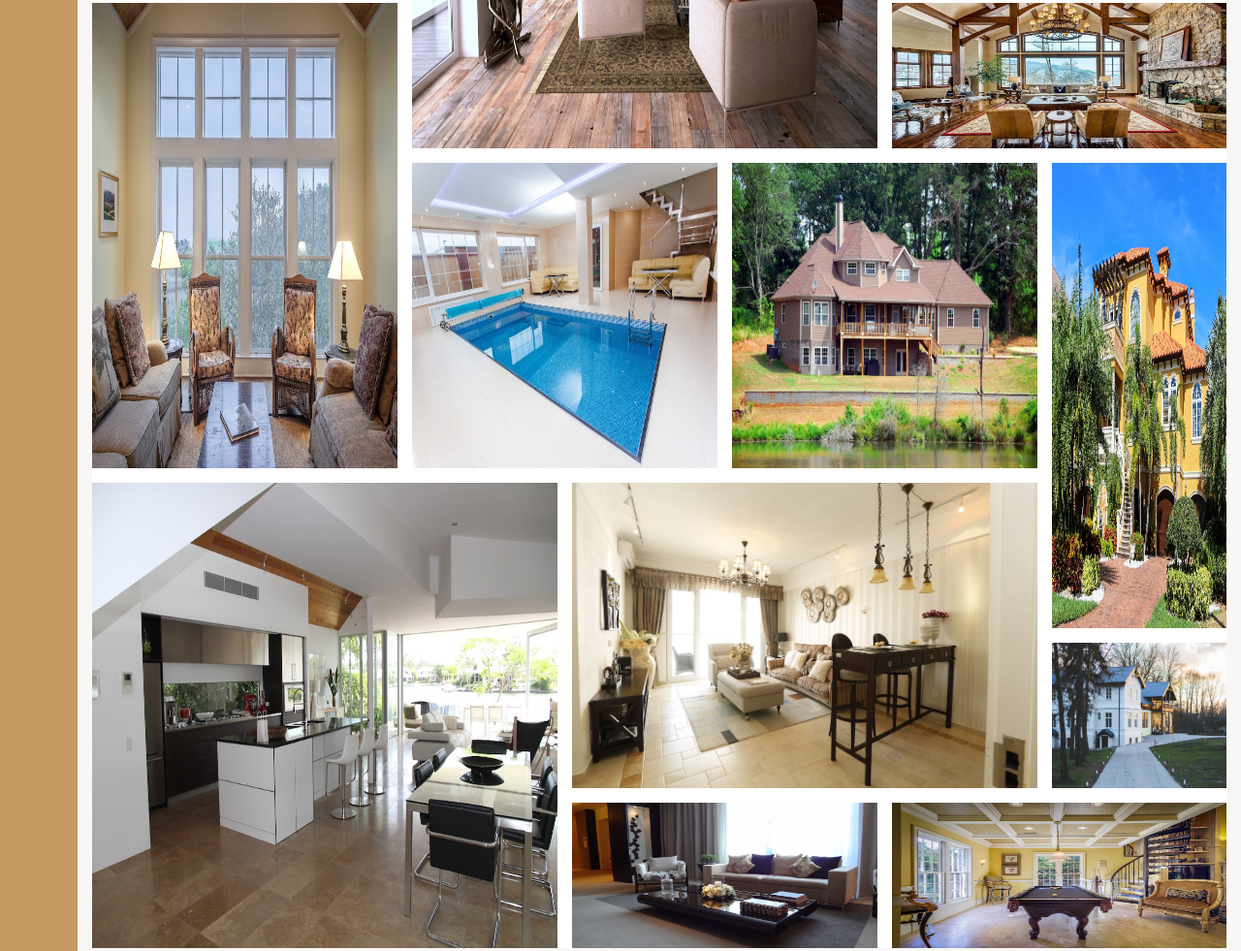
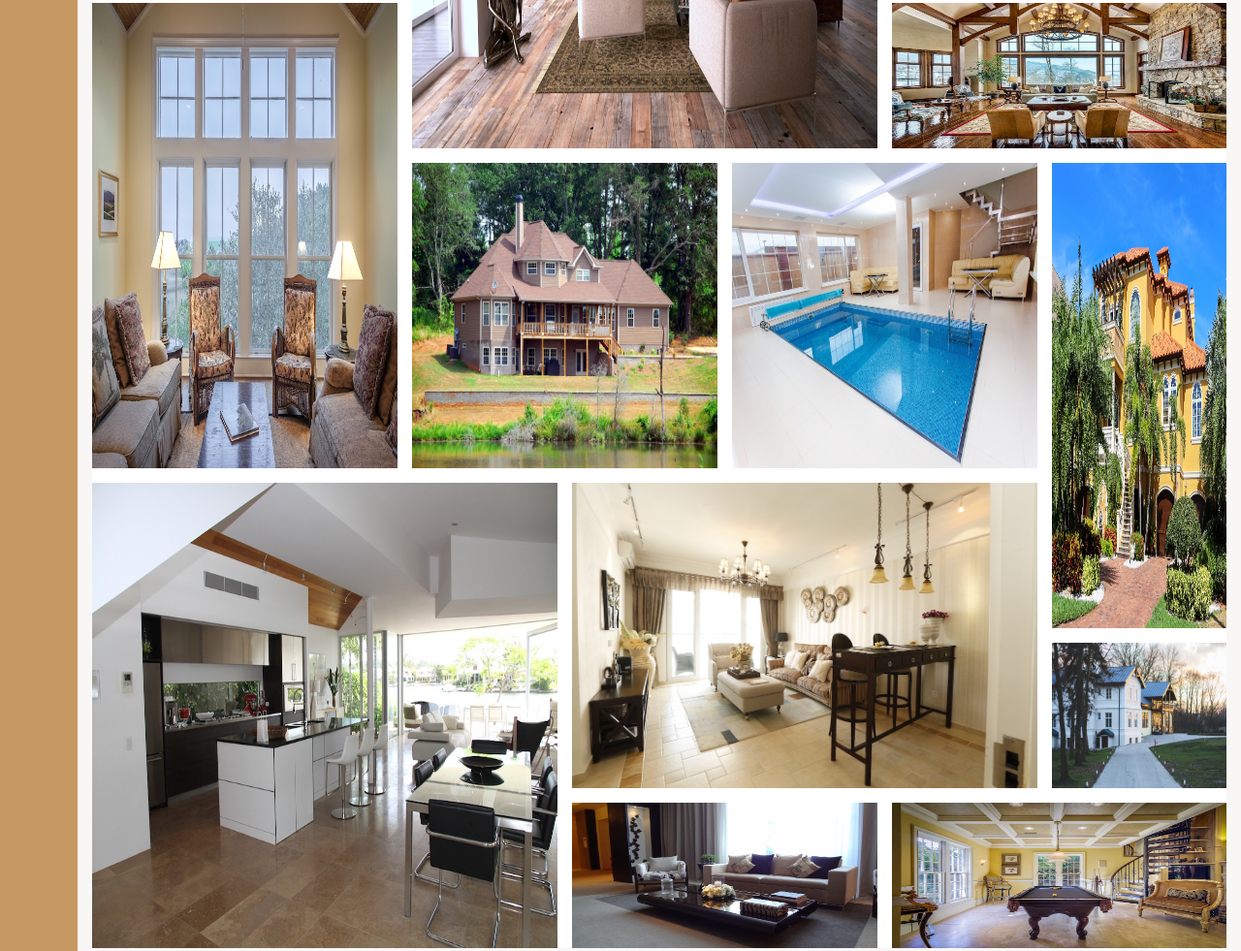
Before and after one commit to hamza2070/Nexters-project, a website: page index.html in a window 1280 px wide. Shown: the part 4015-4996 px from the top of the page at 97% size. Drawn offline with nearby package versions, Linux system fonts and the light colour scheme; files that its build step writes are made by us from their sources.

Commit message:
some basic interface fixes

```diff
--- a/index.html
+++ b/index.html
@@ -11,7 +11,7 @@
 
         <title>nexter &mdash; your home, your freedom</title>
     </head>
-    <body class="container">
+    <body class="container" style="overflow-x: hidden;">
        <div class="sidebar">
         <button class="nav-button"></button>
        </div>
--- a/sass/_footer.scss
+++ b/sass/_footer.scss
@@ -10,7 +10,7 @@ text-align: center;
     &-link{font-weight: 700;
         font-size:.8rem;
         text-transform: uppercase;
-        color: rgb(168, 168, 168);
+        color: rgb(167, 168, 168);
         text-decoration: none;
         padding: 1rem;
         transition: all .2s;
--- a/sass/_gallery.scss
+++ b/sass/_gallery.scss
@@ -25,8 +25,8 @@ grid-gap: 15px;
     &-3{grid-area: gal-3;}
     &-4{grid-area: gal-3;}
     &-5{grid-area: gal-5;}
-    &-6{grid-area: gal-6;}
-    &-7{grid-area: gal-7;}
+    &-6{grid-area: gal-7;}
+    &-7{grid-area: gal-6;}
     &-8{grid-area: gal-8;}
     &-9{grid-area: gal-9;}
     &-10{grid-area: gal-10;}
```
